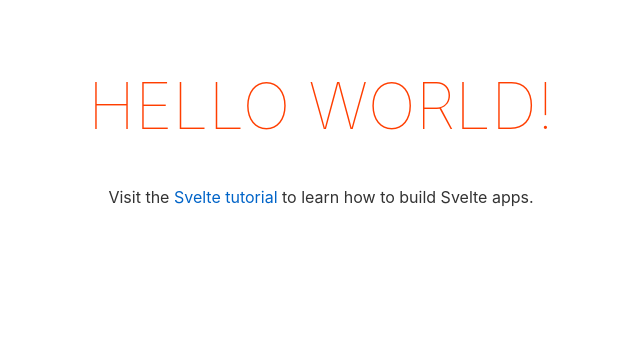
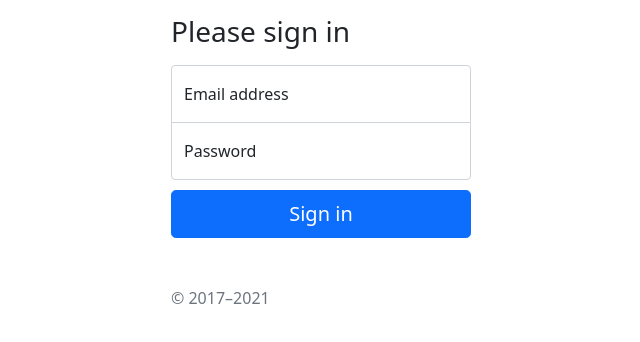
Before and after one commit to Dang3rZone/node-auth, a Svelte app in the folder Front-end/: page / in a window 1280 px wide. Shown: the top 342 px of the page, without its empty margins (319-959 px from the left). Built offline with nearby package versions, Linux system fonts and the light colour scheme.

Commit message:
feat: added bootstrap with styles

```diff
--- a/Front-end/public/global.css
+++ b/Front-end/public/global.css
@@ -1,63 +1,26 @@
-html, body {
-	position: relative;
+.form-signin {
 	width: 100%;
-	height: 100%;
+	max-width: 330px;
+	padding: 15px;
+	margin: auto;
 }
 
-body {
-	color: #333;
-	margin: 0;
-	padding: 8px;
-	box-sizing: border-box;
-	font-family: -apple-system, BlinkMacSystemFont, "Segoe UI", Roboto, Oxygen-Sans, Ubuntu, Cantarell, "Helvetica Neue", sans-serif;
+.form-signin .checkbox {
+	font-weight: 400;
 }
 
-a {
-	color: rgb(0,100,200);
-	text-decoration: none;
+.form-signin .form-floating:focus-within {
+	z-index: 2;
 }
 
-a:hover {
-	text-decoration: underline;
+.form-signin input[type="email"] {
+	margin-bottom: -1px;
+	border-bottom-right-radius: 0;
+	border-bottom-left-radius: 0;
 }
 
-a:visited {
-	color: rgb(0,80,160);
+.form-signin input[type="password"] {
+	margin-bottom: 10px;
+	border-top-left-radius: 0;
+	border-top-right-radius: 0;
 }
-
-label {
-	display: block;
-}
-
-input, button, select, textarea {
-	font-family: inherit;
-	font-size: inherit;
-	-webkit-padding: 0.4em 0;
-	padding: 0.4em;
-	margin: 0 0 0.5em 0;
-	box-sizing: border-box;
-	border: 1px solid #ccc;
-	border-radius: 2px;
-}
-
-input:disabled {
-	color: #ccc;
-}
-
-button {
-	color: #333;
-	background-color: #f4f4f4;
-	outline: none;
-}
-
-button:disabled {
-	color: #999;
-}
-
-button:not(:disabled):active {
-	background-color: #ddd;
-}
-
-button:focus {
-	border-color: #666;
-}
--- a/Front-end/public/index.html
+++ b/Front-end/public/index.html
@@ -9,7 +9,7 @@
 	<link rel='icon' type='image/png' href='/favicon.png'>
 	<link rel='stylesheet' href='/global.css'>
 	<link rel='stylesheet' href='/build/bundle.css'>
-
+	<link href="https://cdn.jsdelivr.net/npm/bootstrap@5.1.3/dist/css/bootstrap.min.css" rel="stylesheet" integrity="sha384-1BmE4kWBq78iYhFldvKuhfTAU6auU8tT94WrHftjDbrCEXSU1oBoqyl2QvZ6jIW3" crossorigin="anonymous">
 	<script defer src='/build/bundle.js'></script>
 </head>
 
--- a/Front-end/src/App.svelte
+++ b/Front-end/src/App.svelte
@@ -1,30 +1,15 @@
-<script lang="ts">
-	export let name: string;
-</script>
-
-<main>
-	<h1>Hello {name}!</h1>
-	<p>Visit the <a href="https://svelte.dev/tutorial">Svelte tutorial</a> to learn how to build Svelte apps.</p>
+<main class="form-signin">
+	<form>
+		<h1 class="h3 mb-3 fw-normal">Please sign in</h1>
+		<div class="form-floating">
+			<input type="email" class="form-control" id="floatingInput" placeholder="name@example.com">
+			<label for="floatingInput">Email address</label>
+		</div>
+		<div class="form-floating">
+			<input type="password" class="form-control" id="floatingPassword" placeholder="Password">
+			<label for="floatingPassword">Password</label>
+		</div>
+		<button class="w-100 btn btn-lg btn-primary" type="submit">Sign in</button>
+		<p class="mt-5 mb-3 text-muted">&copy; 2017–2021</p>
+	</form>
 </main>
-
-<style>
-	main {
-		text-align: center;
-		padding: 1em;
-		max-width: 240px;
-		margin: 0 auto;
-	}
-
-	h1 {
-		color: #ff3e00;
-		text-transform: uppercase;
-		font-size: 4em;
-		font-weight: 100;
-	}
-
-	@media (min-width: 640px) {
-		main {
-			max-width: none;
-		}
-	}
-</style>
```
